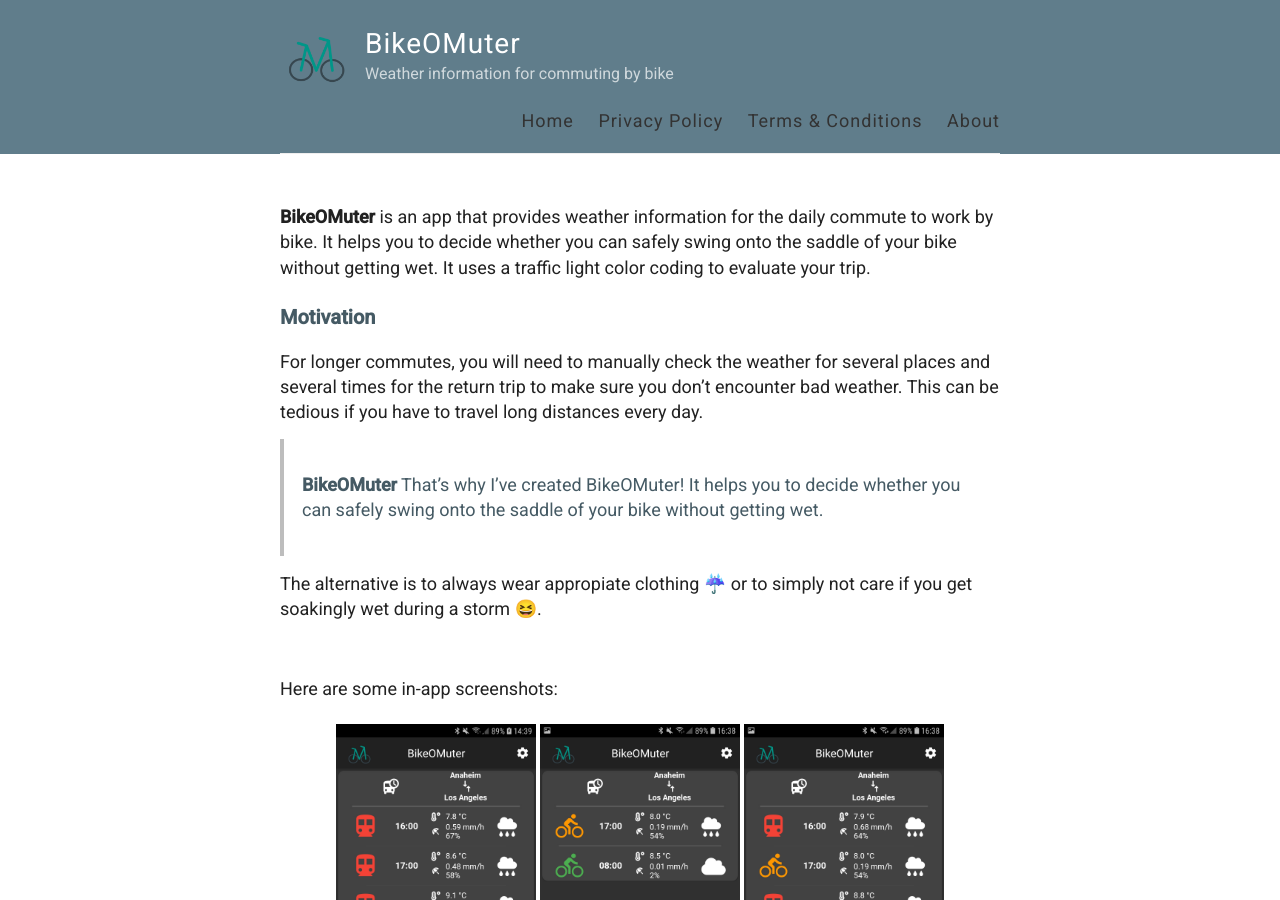
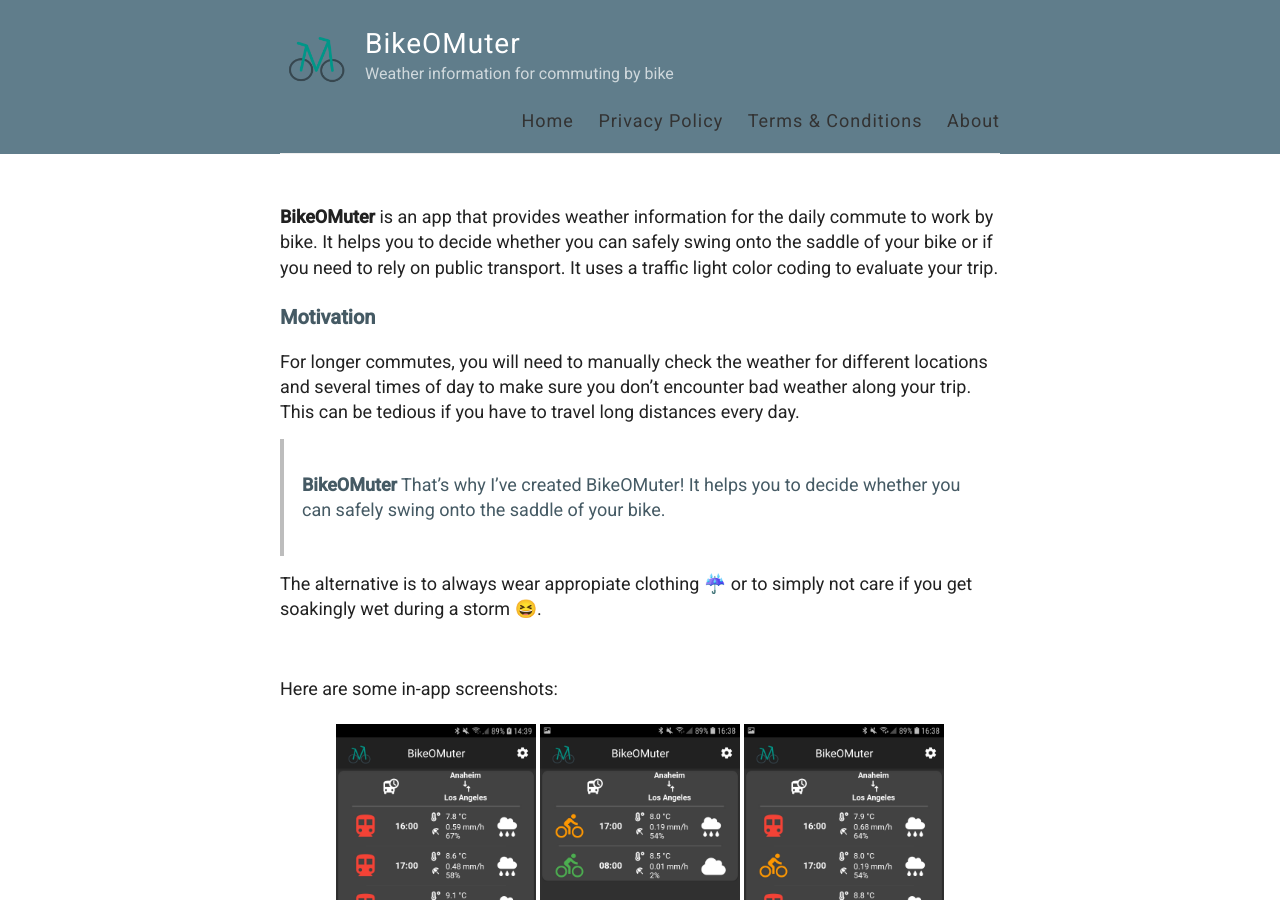
Before and after one commit to lgtm-migrator/BikeOMuter, a Jekyll site: the page built from index.md, in a window 1280 px wide and 900 px high. Built offline with Jekyll 4.4.1, drawn with Linux system fonts in a browser that asks for light colours; emoji names are drawn with the system emoji font.

Commit message:
minor adaptions

```diff
--- a/index.md
+++ b/index.md
@@ -4,15 +4,15 @@ title:
 permalink: /
 ---
 
-**BikeOMuter** is an app that provides weather information for the daily commute to work by bike. It helps you to decide whether you can safely swing onto the saddle of your bike without getting wet. It uses a traffic light color coding to evaluate your trip.
+**BikeOMuter** is an app that provides weather information for the daily commute to work by bike. It helps you to decide whether you can safely swing onto the saddle of your bike or if you need to rely on public transport. It uses a traffic light color coding to evaluate your trip.
 
 
 ### Motivation
 
-For longer commutes, you will need to manually check the weather for several places and several times for the return trip to make sure you don't encounter bad weather. This can be tedious if you have to travel long distances every day.
+For longer commutes, you will need to manually check the weather for different locations and several times of day to make sure you don't encounter bad weather along your trip. This can be tedious if you have to travel long distances every day.
 
 
-> **BikeOMuter** That's why I've created BikeOMuter! It helps you to decide whether you can safely swing onto the saddle of your bike without getting wet.
+> **BikeOMuter** That's why I've created BikeOMuter! It helps you to decide whether you can safely swing onto the saddle of your bike.
 
 The alternative is to always wear appropiate clothing :umbrella: or to simply not care if you get soakingly wet during a storm :laughing:.
 
```
Also changed, not shown: 2 other files.
